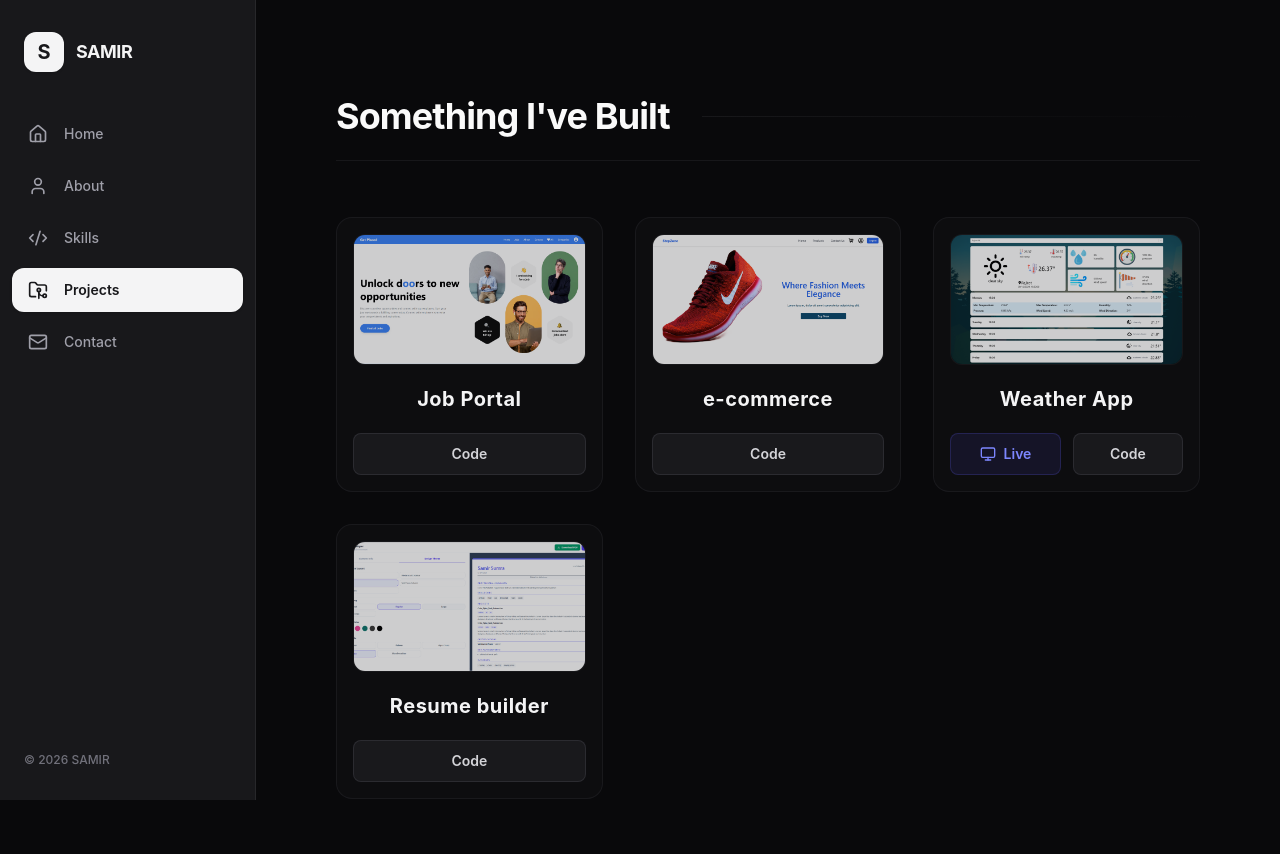
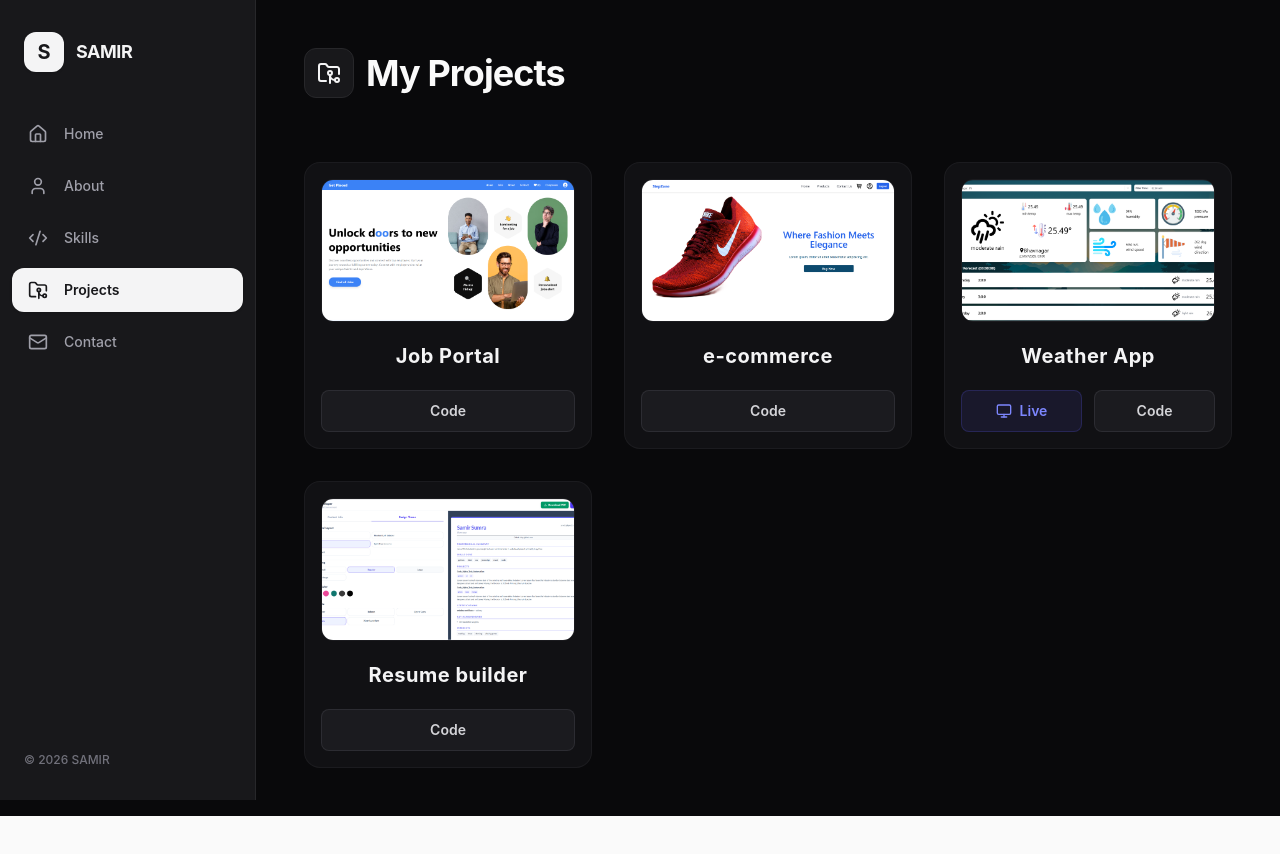
Before and after one commit to samir-27/portfolio-v3, a React (Vite) app: page /projects in a window 1280 px wide. Shown: the top 854 px of the page. After the commit the page ends 816 px from the top, so only its background shows below. Built offline with nearby package versions, Linux system fonts and the light colour scheme.

Commit message:
code refactor

```diff
--- a/src/pages/Projects.jsx
+++ b/src/pages/Projects.jsx
@@ -1,5 +1,5 @@
 import { motion } from 'framer-motion';
-import { Monitor } from 'lucide-react';
+import { Code2, FolderGit2, Monitor, Presentation } from 'lucide-react';
 import job from "../assets/home.png"
 import resume from "../assets/resume.png"
 import stepzone from "../assets/stepzone.png"
@@ -11,25 +11,25 @@ export default function Projects() {
       title: 'Job Portal',
       image: job,
       liveLink: null,
-      githubLink: '#',
+      githubLink: 'https://github.com/samir-27/jobapp-frontend',
     },
     {
       title: 'e-commerce',
       image: stepzone,
       liveLink: null,
-      githubLink: '#',
+      githubLink: 'https://github.com/samir-27/stepzone-frontend',
     },
     {
       title: 'Weather App',
       image: weather,
-      liveLink: '#',
-      githubLink: '#',
+      liveLink: 'myweather-27.netlify.app',
+      githubLink: 'https://github.com/samir-27/my-weather',
     },
     {
       title: 'Resume builder',
       image: resume,
       liveLink: null,
-      githubLink: '#',
+      githubLink: 'https://github.com/samir-27/resume-builder',
     },
   ];
 
@@ -47,25 +47,28 @@ export default function Projects() {
   };
 
   return (
-    <section className="min-h-[85vh] w-full flex flex-col py-12 relative overflow-hidden">
+    <section className="min-h-[85vh] w-full flex flex-col  relative overflow-hidden">
 
       {/* Optional: Subtle background glow to break up the solid black */}
       <div className="absolute top-1/4 left-1/2 -translate-x-1/2 w-3/4 h-1/2 bg-indigo-500/5 blur-[120px] rounded-full pointer-events-none -z-10" />
 
-      <div className="w-full max-w-7xl mx-auto px-4 lg:px-8">
 
         {/* Page Header */}
         <motion.div
           initial={{ opacity: 0, y: -20 }}
           animate={{ opacity: 1, y: 0 }}
-          className="mb-14 border-b border-zinc-800/50 pb-6 flex items-center justify-between"
+          className="flex items-center gap-3 mb-16"
         >
+          <div className="p-3 bg-zinc-900 border border-zinc-800 rounded-xl">
+            <FolderGit2 className="text-zinc-100" size={24} />
+          </div>
           <h2 className="text-3xl lg:text-4xl font-bold text-zinc-50 tracking-tight">
-            Something I've Built
+            My Projects
           </h2>
-          {/* Decorative dash */}
-          <div className="hidden md:block h-px flex-1 bg-gradient-to-r from-zinc-800/50 to-transparent ml-8" />
         </motion.div>
+
+      <div className="w-full max-w-7xl ">
+
 
         {/* Gallery Grid */}
         <motion.div
@@ -78,20 +81,17 @@ export default function Projects() {
             <motion.div
               key={index}
               variants={itemVariants}
-              // Card Wrapper: Adds background, padding, and hover lift
-              className="group flex flex-col bg-zinc-900/30 hover:bg-zinc-900/60 border border-zinc-800/50 hover:border-zinc-700/80 rounded-2xl p-4 transition-all duration-300 hover:-translate-y-1 hover:shadow-2xl hover:shadow-indigo-500/5"
+              className="group flex flex-col bg-zinc-900/60 border border-zinc-800/50 hover:border-zinc-700/80 rounded-2xl p-4 transition-all duration-300 hover:-translate-y-1 hover:shadow-2xl hover:shadow-indigo-500/5"
             >
 
               {/* Image Container: Perfectly constrained to 16:9 */}
-              <div className="relative w-full aspect-video rounded-xl overflow-hidden bg-zinc-950 mb-5 border border-zinc-800/50">
+              <div className="relative w-full aspect-video rounded-xl overflow-hidden  mb-5 border border-zinc-800/50">
                 <img
                   src={project.image}
                   alt={project.title}
-                  // w-full h-full object-cover ensures it fills the box without distortion
                   className="w-full h-full object-cover group-hover:scale-105 transition-transform duration-700 ease-out"
                 />
-                {/* Subtle overlay that fades out on hover */}
-                <div className="absolute inset-0 bg-zinc-950/20 group-hover:bg-transparent transition-colors duration-500" />
+
               </div>
 
               {/* Title */}
@@ -106,7 +106,6 @@ export default function Projects() {
                     href={project.liveLink}
                     target="_blank"
                     rel="noopener noreferrer"
-                    // Modern glassy indigo button
                     className="flex-1 flex items-center justify-center gap-2 py-2.5 bg-indigo-500/10 hover:bg-indigo-500/20 border border-indigo-500/20 hover:border-indigo-500/40 text-indigo-400 text-sm font-semibold rounded-lg transition-all duration-300"
                   >
                     <Monitor size={16} />
--- a/src/pages/Skills.jsx
+++ b/src/pages/Skills.jsx
@@ -49,7 +49,7 @@ export default function Skills() {
   };
 
   return (
-    <section className="min-h-[85vh] w-full flex items-center justify-center py-12">
+    <section className="min-h-[85vh] w-full ">
       <div className="w-full max-w-4xl">
 
         {/* Page Header */}
```
Also changed, not shown: src/assets/weather.png.
